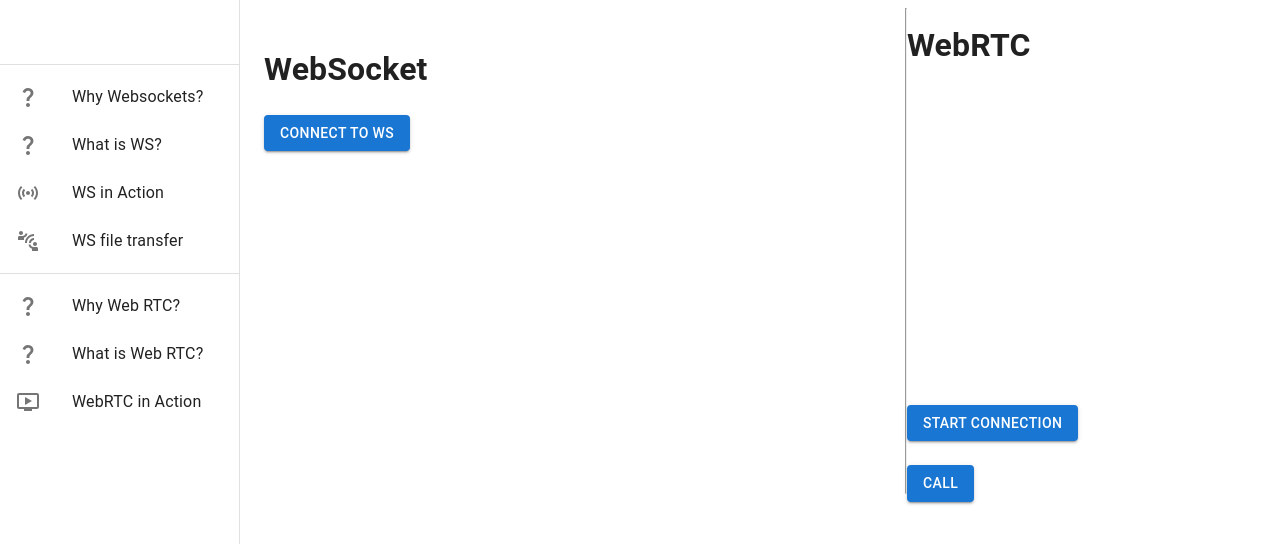
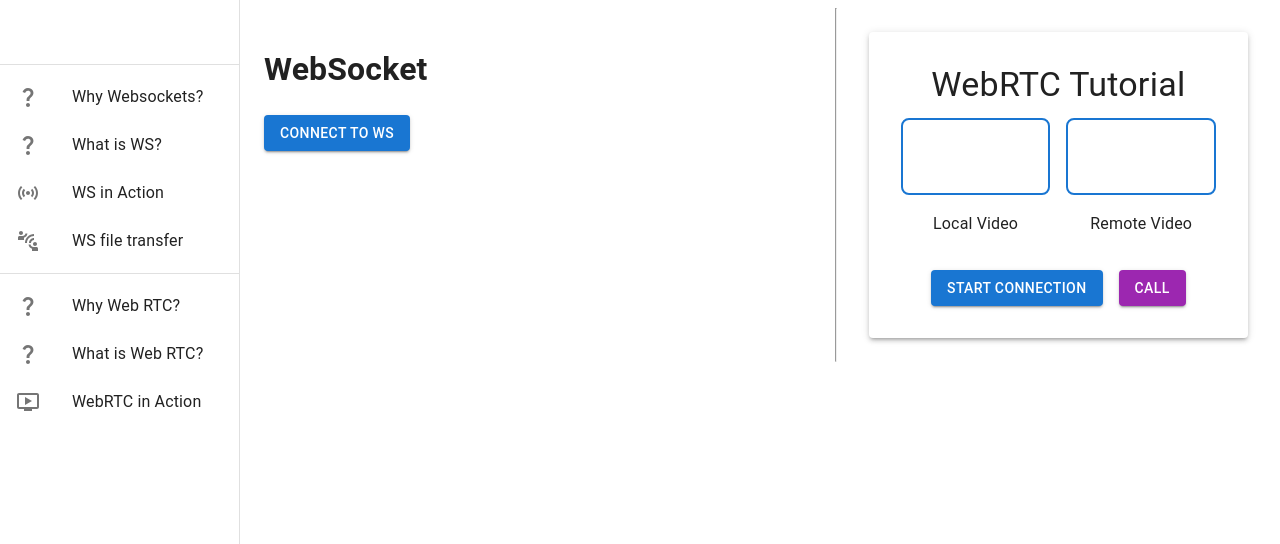
Before and after one commit to ishtpreet/WebSockets-and-WebRTC, a React (Create React App) app in the folder frontend/: page / in a window 1280 px wide. Shown: the top 544 px of the page. Built offline with nearby package versions, Linux system fonts and the light colour scheme; no server answers.

Commit message:
Fixed peer-connection issue - simplified code

```diff
--- a/frontend/src/components/VideoCard.js
+++ b/frontend/src/components/VideoCard.js
@@ -1,146 +1,197 @@
 import { useEffect, useRef, useState } from 'react';
-import { Button } from '@mui/material';
+import { Button, Typography, Box, Grid, Paper } from '@mui/material';
 
-const servers = { iceServers: [{ urls: 'stun:stun.l.google.com:19302' }] }; // STUN server for NAT traversal
+const servers = { iceServers: [{ urls: 'stun:stun.l.google.com:19302' }] };
 
 export default function VideoCard() {
-  const [signalingSocket, setSignalingSocket] = useState(null); // WebSocket signaling connection
-  const [peerConnection, setPeerConnection] = useState(null); // RTCPeerConnection instance
-  const [localStream, setLocalStream] = useState(null); // Local media stream
-  const [remoteStream, setRemoteStream] = useState(null); // Remote media stream received from peer
+  const signalingSocketRef = useRef(null);
+  const peerConnectionRef = useRef(null);
+  const [localStream, setLocalStream] = useState(null);
+  const [remoteStream, setRemoteStream] = useState(null);
 
-  const localVideoRef = useRef(null); // Ref to local video element
-  const remoteVideoRef = useRef(null); // Ref to remote video element
+  const localVideoRef = useRef(null);
+  const remoteVideoRef = useRef(null);
+
+  const SOCKET_URL = 'ws://localhost:3001';
 
   useEffect(() => {
-    // 1. Establish WebSocket connection
-    const socket = new WebSocket('wss://fd28-2600-1011-a18f-181d-d43b-6200-e46f-edb0.ngrok-free.app'); // Update with correct backend URL
-    const startTime = performance.now();
-
-    setSignalingSocket(socket); // Store WebSocket instance
+    const socket = new WebSocket(SOCKET_URL);
+    signalingSocketRef.current = socket;
 
     socket.onopen = () => {
-      // 2. WebSocket connected
-      const endTime = performance.now();
-      console.log(`2. WebSocket connection opened in ${endTime - startTime} ms`);
-    };
-
-    socket.onclose = () => {
-      console.log('WebSocket closed. Attempting to reconnect...');
-      setTimeout(() => {
-        const newSocket = new WebSocket('wss://fd28-2600-1011-a18f-181d-d43b-6200-e46f-edb0.ngrok-free.app');
-        setSignalingSocket(newSocket);
-      }, 3000); // Retry after 3 seconds
+      console.log('WebSocket connected');
     };
 
     socket.onmessage = async (event) => {
-      // 6. Handle incoming messages via WebSocket
-      console.log('6. Received message:', event.data);
       let messageData;
-
-      // Check if the data is a Blob and convert it to text
       if (event.data instanceof Blob) {
-        messageData = await event.data.text(); // Convert Blob to string
+        messageData = await event.data.text();
       } else {
-        messageData = event.data; // Assume it's already a string
+        messageData = event.data;
       }
 
       try {
-        const data = JSON.parse(messageData); // Parse JSON if possible
-        // console.log('Received:', data);
+        const data = JSON.parse(messageData);
+        console.log('Received:', data);
 
         if (data.type === 'offer') {
-          // 7. Handle received SDP offer
-          console.log('7. Received SDP offer:', data);
-          await peerConnection.setRemoteDescription(new RTCSessionDescription(data)); // Set remote description
-          const answer = await peerConnection.createAnswer(); // Create SDP answer
-          await peerConnection.setLocalDescription(answer); // Set local description
-          socket.send(JSON.stringify(peerConnection.localDescription)); // Send SDP answer
+          if (!peerConnectionRef.current) {
+            await initializePeerConnection();
+          }
+          await peerConnectionRef.current.setRemoteDescription(new RTCSessionDescription(data));
+          const answer = await peerConnectionRef.current.createAnswer();
+          await peerConnectionRef.current.setLocalDescription(answer);
+          signalingSocketRef.current.send(JSON.stringify(peerConnectionRef.current.localDescription));
         } else if (data.type === 'answer') {
-          // 8. Handle received SDP answer
-          console.log('8. Received SDP answer:', data);
-          await peerConnection.setRemoteDescription(new RTCSessionDescription(data));
+          if (!peerConnectionRef.current) {
+            console.error('PeerConnection is not established yet.');
+            return;
+          }
+          await peerConnectionRef.current.setRemoteDescription(new RTCSessionDescription(data));
         } else if (data.type === 'candidate') {
-          // 9. Handle received ICE candidate
-          console.log('9. Received ICE candidate:', data);
-          await peerConnection.addIceCandidate(new RTCIceCandidate(data.candidate));
+          if (!peerConnectionRef.current) {
+            console.error('PeerConnection is not established yet.');
+            return;
+          }
+          await peerConnectionRef.current.addIceCandidate(new RTCIceCandidate(data.candidate));
         }
       } catch (error) {
         console.error('Error parsing WebSocket message:', error);
       }
     };
 
+    socket.onclose = () => {
+      console.log('WebSocket closed');
+    };
+
+    socket.onerror = (error) => {
+      console.error('WebSocket error:', error);
+    };
+
     return () => {
-      // Cleanup on component unmount
-      console.log('11. WebSocket disconnected');
-      socket.close(); // 11. Close WebSocket connection
+      socket.close();
     };
-  }, []); // Effect runs whenever peerConnection changes
+  }, []);
 
-  const startConnection = async () => {
-    // 3. Capture local media
-    const stream = await navigator.mediaDevices.getUserMedia({ video: true, audio: true }); // Read camera and microphone
-    setLocalStream(stream);
-    localVideoRef.current.srcObject = stream; // Display local video
-    console.log('3. Displaying Local stream:', stream);
+  const initializePeerConnection = async () => {
+    if (!peerConnectionRef.current) {
+      peerConnectionRef.current = new RTCPeerConnection(servers);
 
-    const pc = new RTCPeerConnection(servers); // Create RTCPeerConnection
-    setPeerConnection(pc);
-
-    stream.getTracks().forEach((track) => pc.addTrack(track, stream)); // Add local A/V tracks to peer connection
+      peerConnectionRef.current.onicecandidate = (event) => {
+        if (event.candidate && signalingSocketRef.current.readyState === WebSocket.OPEN) {
+          signalingSocketRef.current.send(JSON.stringify({ type: 'candidate', candidate: event.candidate }));
+        }
+      };
 
       const remoteStream = new MediaStream();
       setRemoteStream(remoteStream);
-    remoteVideoRef.current.srcObject = remoteStream; // Prepare to display remote video
+      remoteVideoRef.current.srcObject = remoteStream;
 
-    pc.ontrack = (event) => {
-      // 10. Handle remote media streams
-      console.log('10. Received remote stream:', event.streams[0]);
-      event.streams[0].getTracks().forEach((track) => remoteStream.addTrack(track)); // Add remote tracks to remote stream
+      peerConnectionRef.current.ontrack = (event) => {
+        event.streams[0].getTracks().forEach((track) => remoteStream.addTrack(track));
       };
 
-    pc.onicecandidate = (event) => {
-      // 5. Send ICE candidates via WebSocket
-      if (event.candidate) {
-        console.log('5. Sending ICE candidate:', event.candidate);
-        signalingSocket.send(JSON.stringify({ type: 'candidate', candidate: event.candidate }));
+      peerConnectionRef.current.onconnectionstatechange = () => {
+        if (
+          peerConnectionRef.current.connectionState === 'disconnected' ||
+          peerConnectionRef.current.connectionState === 'failed' ||
+          peerConnectionRef.current.connectionState === 'closed'
+        ) {
+          console.log('Peer connection closed');
+          signalingSocketRef.current.close();
         }
       };
+
+      if (localStream) {
+        localStream.getTracks().forEach((track) => peerConnectionRef.current.addTrack(track, localStream));
+      }
+    }
   };
 
-  const createOffer = async () => {
-    // 4. Create SDP offer
-    console.log('4. Creating SDP offer');
-    if (!signalingSocket || signalingSocket.readyState !== WebSocket.OPEN) {
-      console.error('WebSocket is not open. Cannot send the offer.');
-      alert('WebSocket connection is not ready. Please wait and try again.');
+  const startConnection = async () => {
+    if (!navigator.mediaDevices || !navigator.mediaDevices.getUserMedia) {
+      alert('Your browser does not support WebRTC.');
       return;
     }
 
     try {
-      const offer = await peerConnection.createOffer(); // Create SDP offer
-      await peerConnection.setLocalDescription(offer); // Set local description
-      signalingSocket.send(JSON.stringify(peerConnection.localDescription)); // Send SDP offer
+      const stream = await navigator.mediaDevices.getUserMedia({ video: true, audio: true });
+      setLocalStream(stream);
+      localVideoRef.current.srcObject = stream;
+
+      await initializePeerConnection();
+
+      stream.getTracks().forEach((track) => peerConnectionRef.current.addTrack(track, stream));
+    } catch (error) {
+      console.error('Error accessing media devices:', error);
+      alert('Could not access your camera/microphone. Please check permissions.');
+    }
+  };
+
+  const createOffer = async () => {
+    if (
+      peerConnectionRef.current &&
+      signalingSocketRef.current &&
+      signalingSocketRef.current.readyState === WebSocket.OPEN
+    ) {
+      try {
+        const offer = await peerConnectionRef.current.createOffer();
+        await peerConnectionRef.current.setLocalDescription(offer);
+        signalingSocketRef.current.send(JSON.stringify(peerConnectionRef.current.localDescription));
       } catch (error) {
         console.error('Error creating offer:', error);
+      }
+    } else {
+      alert('WebSocket connection is not open or peer connection is not established.');
     }
   };
 
   return (
-    <div>
-      <h1>WebRTC</h1>
-      {/* Local video feed */}
-      <video ref={localVideoRef} autoPlay playsInline style={{ width: '300px' }}></video>
-      {/* Remote video feed */}
-      <video ref={remoteVideoRef} autoPlay playsInline style={{ width: '300px' }}></video>
-      <br />
+    <Box sx={{ padding: 4 }}>
+      <Paper elevation={3} sx={{ padding: 4, maxWidth: '800px', margin: 'auto' }}>
+        <Typography variant="h4" gutterBottom align="center">
+          WebRTC Tutorial
+        </Typography>
+        <Grid container spacing={2} justifyContent="center" alignItems="center">
+          <Grid item xs={12} md={6}>
+            <video
+              ref={localVideoRef}
+              autoPlay
+              playsInline
+              style={{ width: '100%', borderRadius: '8px', border: '2px solid #1976d2' }}
+            />
+            <Typography variant="subtitle1" align="center" sx={{ marginTop: 1 }}>
+              Local Video
+            </Typography>
+          </Grid>
+          <Grid item xs={12} md={6}>
+            <video
+              ref={remoteVideoRef}
+              autoPlay
+              playsInline
+              style={{ width: '100%', borderRadius: '8px', border: '2px solid #1976d2' }}
+            />
+            <Typography variant="subtitle1" align="center" sx={{ marginTop: 1 }}>
+              Remote Video
+            </Typography>
+          </Grid>
+        </Grid>
+        <Box
+          sx={{
+            display: 'flex',
+            justifyContent: 'center',
+            gap: 2,
+            marginTop: 4,
+          }}
+        >
           <Button variant="contained" color="primary" onClick={startConnection}>
             Start Connection
           </Button>
-      <br /><br />
-      <Button variant="contained" color="primary" onClick={createOffer}>
+          <Button variant="contained" color="secondary" onClick={createOffer}>
             Call
           </Button>
-    </div>
+        </Box>
+      </Paper>
+    </Box>
   );
 }
```
Lines whose indentation alone changed are shown as unchanged.
